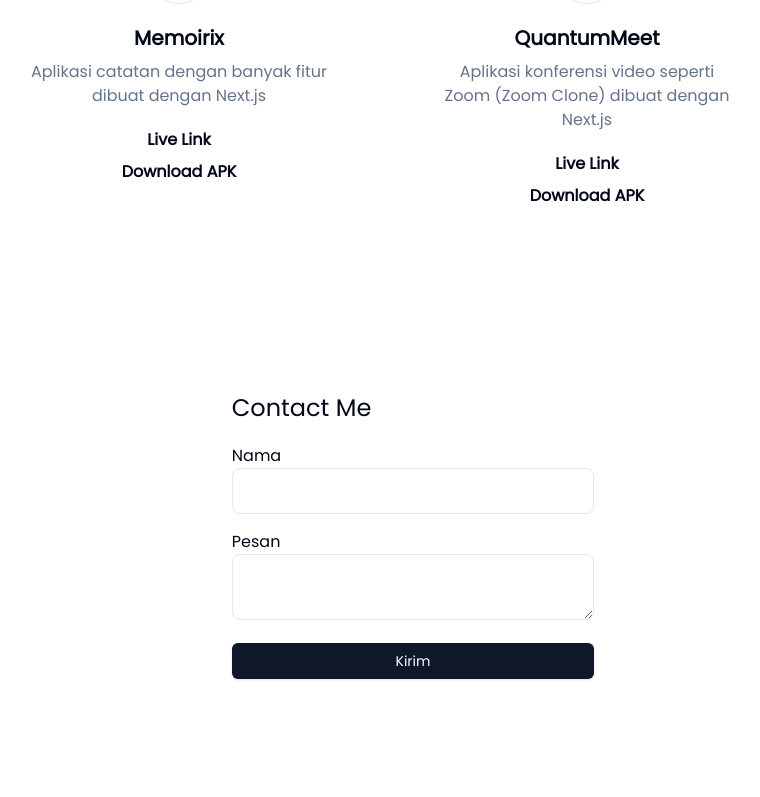
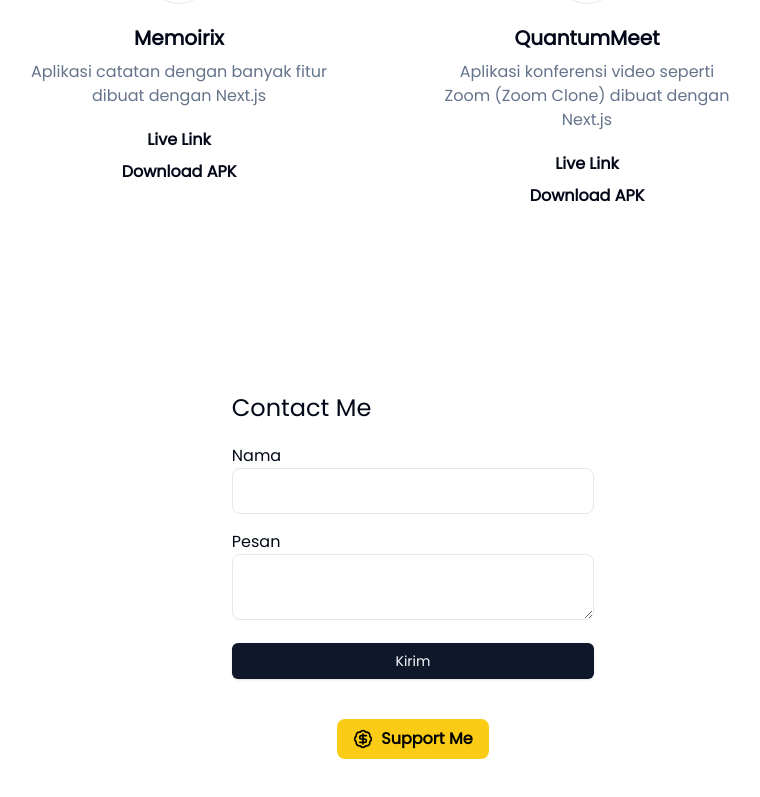
Before and after one commit to nizaralghifary/nizaralghifary.my.id, a Next.js app: page / in a window 1280 px wide. Shown: the part 1149-1946 px from the top of the page, without its empty margins (227-987 px from the left). Built offline with nearby package versions, Linux system fonts and the light colour scheme.

Commit message:
support me

```diff
--- /dev/null
+++ b/components/component/Donate.tsx
@@ -0,0 +1,18 @@
+import React from 'react'
+import { BadgeDollarSign } from 'lucide-react'
+
+export const Donate = () => {
+  return (
+    <div className="flex items-center justify-center">
+      <a
+        href="https://saweria.co/nizaralghifary"
+        target="_blank"
+        rel="noopener noreferrer"
+        className="inline-flex items-center px-4 py-2 bg-yellow-400 text-black font-semibold rounded-lg hover:bg-yellow-500 transition"
+      >
+        <BadgeDollarSign className="mr-2 h-5 w-5 font-semibold" />
+        Support Me
+      </a>
+    </div>
+  )
+}
--- a/components/component/HomePage.tsx
+++ b/components/component/HomePage.tsx
@@ -3,6 +3,7 @@ import Image from "next/image"
 
 import { Project } from "@/components/component/Project"
 import { Contacts } from "@/components/component/Contacts"
+import { Donate } from "@/components/component/Donate"
 import { skills } from "@/constants/index"
 
 export const HomePage = () => {
@@ -41,6 +42,7 @@ export const HomePage = () => {
       <div>
         <Project/>
         <Contacts/>
+        <Donate/>
       </div>
     </div>
   )
```
